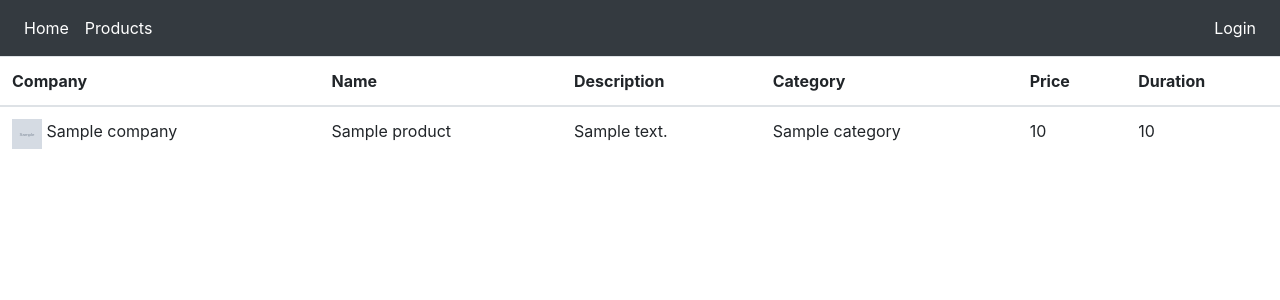
After one commit to moxim-2007/exchange, a Django app: template templates/insure/list_product.html in a window 1280 px wide. The commit adds this page. Shown: the top 300 px of the page. Run offline with Django 3.2, Linux system fonts and the light colour scheme; the template is opened without the code that fills it: most values are stand-ins (such as "Sample title", 1, 10 or a date in 2020); grey boxes marked "Sample" are stand-in pictures; some libraries are stand-ins or nearby versions.

Commit message:
added creation of response and view products

```diff
--- a/exchange/settings.py
+++ b/exchange/settings.py
@@ -2,7 +2,7 @@
 Django settings for exchange project.
 
 Generated by 'django-admin startproject' using Django 3.2.7.
-
+TODO сикрет кей спрятать(перемнные окружения) и добавить ридми
 For more information on this file, see
 https://docs.djangoproject.com/en/3.2/topics/settings/
 
--- a/insure/forms.py
+++ b/insure/forms.py
@@ -16,3 +16,9 @@ class CreateProductForm(forms.Form):
     )
     price = forms.IntegerField(label="Price of product:")
     duration = forms.DurationField(label="Duration of insurance:")
+
+
+class CreateResponseForm(forms.Form):
+    full_name = forms.CharField(label="Your fullname")
+    phone = forms.CharField(label="Your phone")
+    email = forms.CharField(label="Your email")
--- a/templates/base.html
+++ b/templates/base.html
@@ -1,31 +1,57 @@
 <!DOCTYPE html>
 {% load static %}
-<html>
+<html lang="en">
 <head>
-    <meta charset="UTF-8">
-    <link rel="stylesheet" type="text/css" href="{% static 'account/base.css' %}">
+    <meta charset="utf-8">
+    <meta name="viewport" content="width=device-width, initial-scale=1.0">
+    <link rel="stylesheet" type="text/css" href="{% static 'account/bootstrap.css' %}">
     <title>Home</title>
 </head>
 <body>
-<div class="home">
-    <ul>
-        <li><a href="/">Home</a></li>
-        {% if user.is_authenticated %}
-            <li><a href="/edit/">{{ user.username }}
-                <img src="{{ user.image.url }}" alt="" width="50" height="50">
-            </a>
+<nav class="navbar navbar-expand-lg navbar-dark bg-dark">
+    <div class="collapse navbar-collapse" id="navbarSupportedContent">
+        <ul class="navbar-nav mr-auto">
+            {% if user.is_authenticated %}
+                <nav class="navbar navbar-dark bg-dark">
+                    <a class="navbar-brand" href="/edit/">
+                        <img src="{{ user.image.url }}" width="30" height="30"
+                             class="d-inline-block align-top" alt="">
+                        {{ user.username }}
+                    </a>
+                </nav>
+            {% endif %}
+            <li class="nav-item active">
+                <a class="nav-link" href="/">Home<span class="sr-only">(current)</span></a>
             </li>
-        {% endif %}
-{#        <li><a href="/list_movies">List movies</a></li>#}
-    </ul>
-</div>
-<div class="login">
-    <ul>
-        <li><a href="/logout">Logout</a></li>
+            <li class="nav-item active">
+                <a class="nav-link" href="/list_product/all/">Products<span class="sr-only">(current)</span></a>
+            </li>
+            {% if user.is_authenticated %}
+                <li class="nav-item active">
+                    <a class="nav-link" href="/responses/{{ user.id }}">Responses<span class="sr-only">(current)</span></a>
+                </li>
+                <li class="nav-item active">
+                    <a class="nav-link" href="/list_product/{{ user.id }}/">My products<span class="sr-only">(current)</span></a>
+                </li>
+            {% endif %}
+        </ul>
 
-        <li><a href="/login">Login</a></li>
-    </ul>
-</div>
+        <ul class="navbar-nav ml-auto">
+            <li class="nav-item active">
+                <a class="nav-link" href="/login/">Login <span class="sr-only">(current)</span></a>
+            </li>
+            <li class="nav-item active">
+                {% if user.is_authenticated %}
+                    <a class="nav-link" href="/logout/">Logout <span class="sr-only">(current)</span></a>
+                {% endif %}
+            </li>
+        </ul>
+        {#        <form class="form-inline my-2 my-lg-0">#}
+        {#            <input class="form-control mr-sm-2" type="search" placeholder="Search" aria-label="Search">#}
+        {#            <button class="btn btn-outline-success my-2 my-sm-0" type="submit">Search</button>#}
+        {#        </form>#}
+    </div>
+</nav>
 <div>
     {% block content %}
     {% endblock content %}
--- a/templates/insure/create_object.html
+++ b/templates/insure/create_object.html
@@ -2,7 +2,7 @@
 
 {% block content %}
     <title>Insure</title>
-    <div class="center">
+    <div class="center" style="margin-left: 50px; margin-top: 50px">
         <form action="." method="post">
             {{ form.as_p }}
             {% csrf_token %}
--- /dev/null
+++ b/templates/insure/list_product.html
@@ -0,0 +1,34 @@
+{% extends "base.html" %}
+
+{% block content %}
+    <title>Insure</title>
+    <div class="center">
+        <table class="table table-hover">
+            <thead>
+            <tr>
+                <th scope="col">Company</th>
+                <th scope="col">Name</th>
+                <th scope="col">Description</th>
+                <th scope="col">Category</th>
+                <th scope="col">Price</th>
+                <th scope="col">Duration</th>
+            </tr>
+            </thead>
+            <tbody>
+            {% for product in products %}
+                <tr class="clickable"
+                    onclick="window.location='/response/{{ product.product_id }}'">
+                    <td><img src="{{ product.product.company.image.url }}" width="30" height="30"
+                             class="d-inline-block align-top" alt="">
+                        {{ product.product.company.name }}</td>
+                    <td>{{ product.product.name }}</td>
+                    <td>{{ product.product.description }}</td>
+                    <td>{{ product.product.category.name }}</td>
+                    <td>{{ product.price }}</td>
+                    <td>{{ product.duration }}</td>
+                </tr>
+            {% endfor %}
+            </tbody>
+        </table>
+    </div>
+{% endblock content %}
```
Also changed, not shown: insure/models.py (+4 -4 lines), insure/urls.py (+5 -2 lines), insure/views.py (+80 -16 lines), templates/account/edit.html (+5 -5 lines), templates/account/login.html (+4 -4 lines), templates/account/register.html (+4 -5 lines), templates/insure/list_responses.html (added, +27 -0 lines), insure/migrations/0001_initial.py (added).
